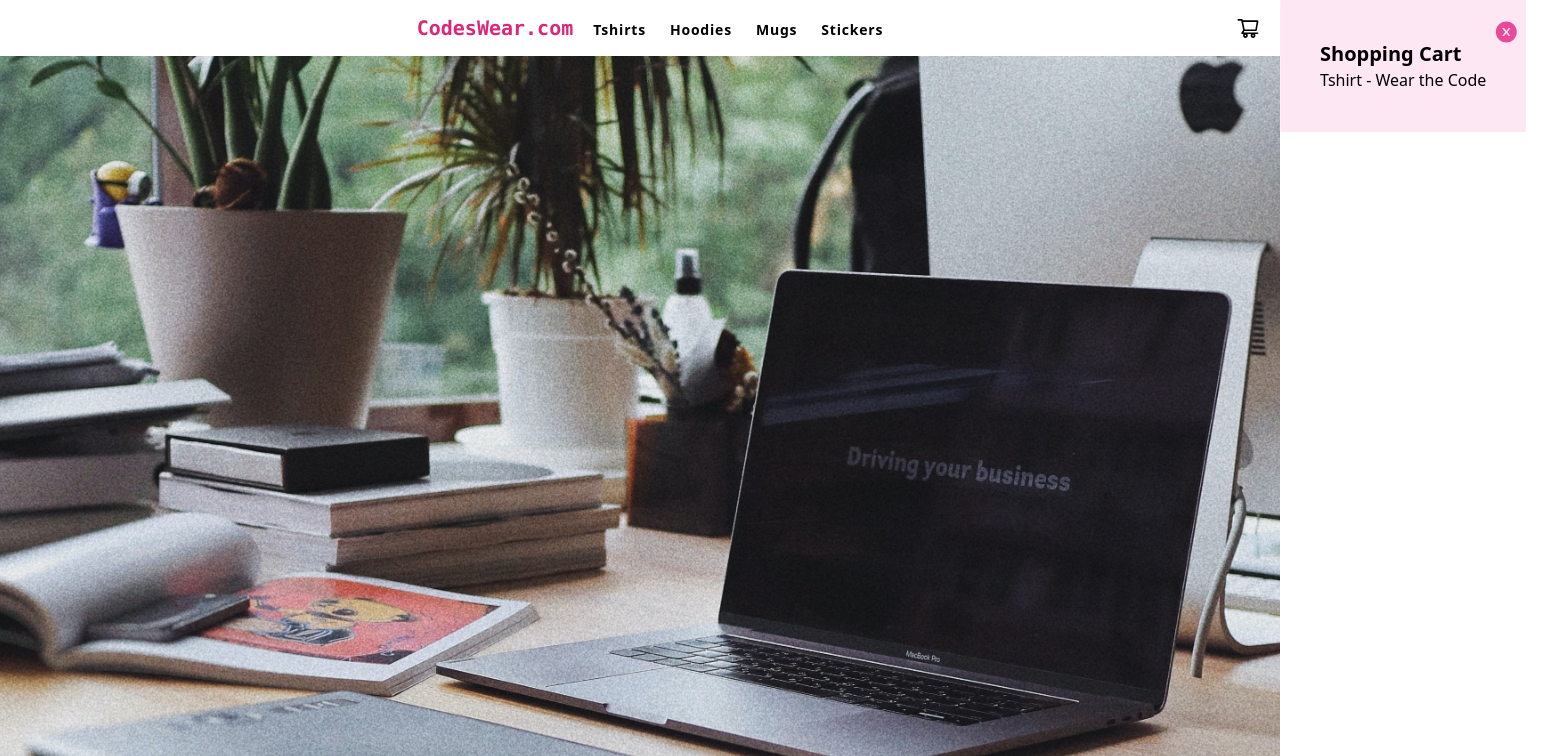
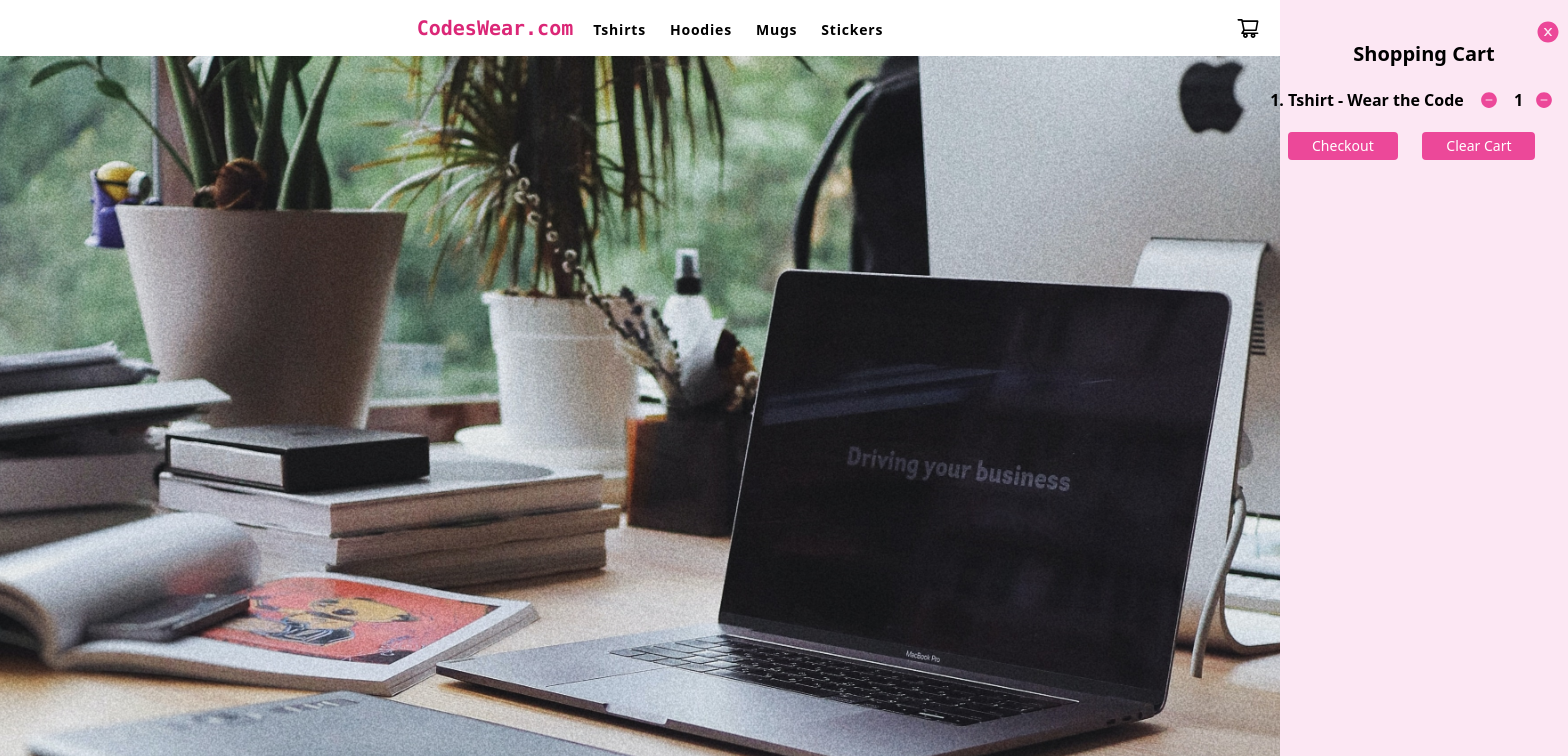
Before and after one commit to jasmeets-6575/learning-nextjs, a Next.js app in the folder by-code-with-harry/project2/: page / in a window 1280 px wide. Shown: the top 756 px of the page, 1568 px wide, since content can reach past the window. Built offline with nearby package versions, Linux system fonts and the light colour scheme.

Commit message:
adding sideCart

```diff
--- a/by-code-with-harry/project2/components/Navbar.js
+++ b/by-code-with-harry/project2/components/Navbar.js
@@ -50,18 +50,37 @@ const Navbar = () => {
 
       <div
         ref={ref}
-        className="sideCart absolute top-0 right-0 bg-pink-100 p-10 transform transition-transform translate-x-full"
+        className="sideCart w-72 h-full absolute top-0 right-0 bg-pink-100 px-2 py-10 transform transition-transform translate-x-full"
       >
-        <h2 className="font-bold text-xl">Shopping Cart</h2>
+        <h2 className="font-bold text-xl text-center">Shopping Cart</h2>
         <span
           onClick={toggleCart}
           className="absolute top-5 right-2 cursor-pointer text-2xl text-pink-500"
         >
           <AiFillCloseCircle />
         </span>
-        <ol>
-          <li>Tshirt - Wear the Code</li>
+        <ol className="list-decimal font-semibold">
+          <li>
+            <div className="item flex my-5">
+              <div className="w-2/3 font-semibold">Tshirt - Wear the Code</div>
+              <div className="w-1/3 font-semibold flex items-center justify-center space-x-3">
+                <AiFillMinusCircle className="mx-1 text-lg text-pink-500 cursor-pointer" />
+                <span className="mx-2">1</span>
+                <AiFillMinusCircle className="mx-1 text-lg text-pink-500 cursor-pointer" />
+              </div>
+            </div>
+          </li>
         </ol>
+        <div className="flex mt-5">
+          <Link href="/checkout">
+            <button className="flex mx-auto text-white bg-pink-500 border-0 py-1 px-6 focus:outline-none hover:bg-pink-600 rounded text-sm">
+              Checkout
+            </button>
+          </Link>
+          <button className="flex mx-auto  text-white bg-pink-500 border-0 py-1 px-6 focus:outline-none hover:bg-pink-600 rounded text-sm">
+            Clear Cart
+          </button>
+        </div>
       </div>
     </div>
   );
```
